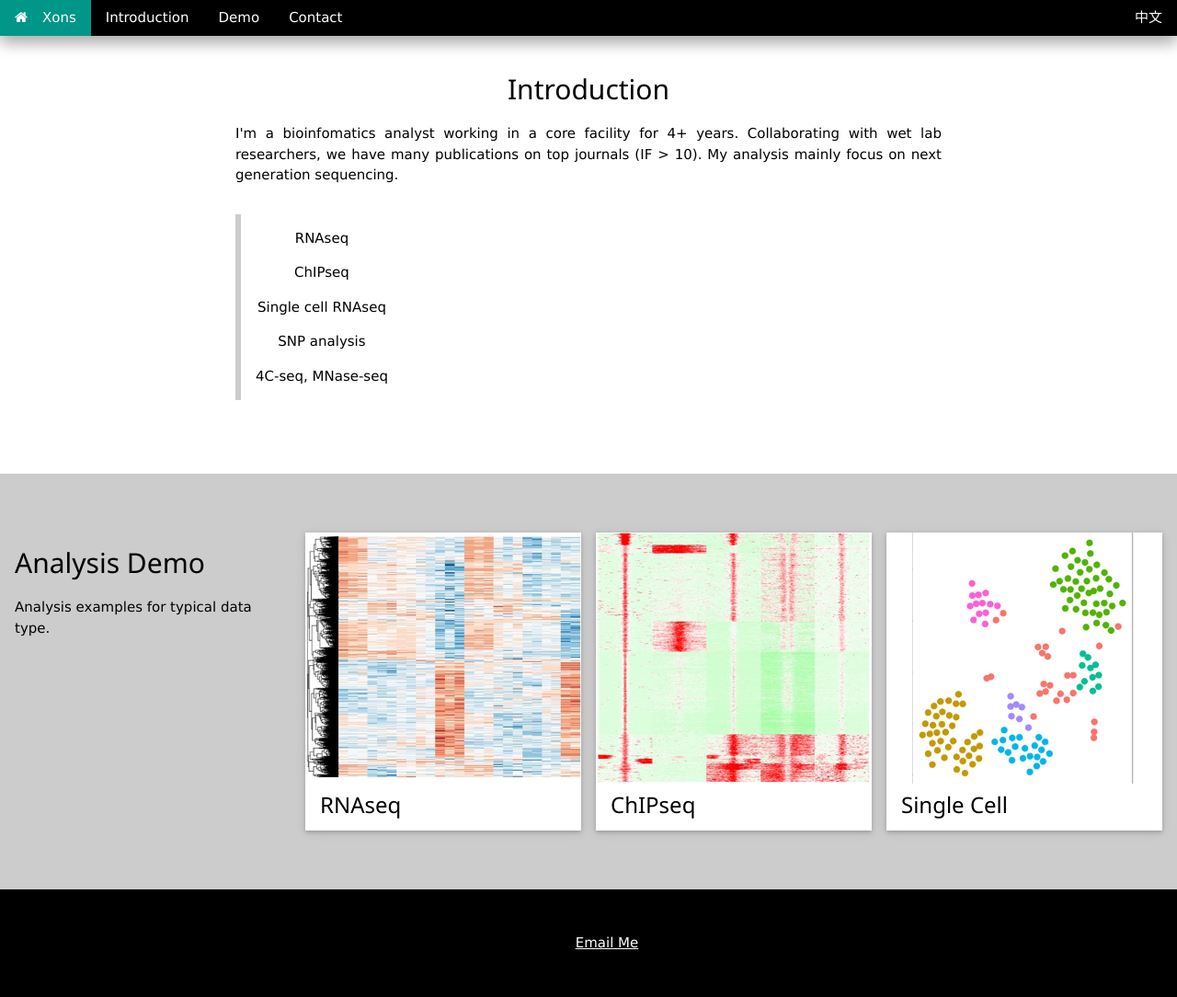
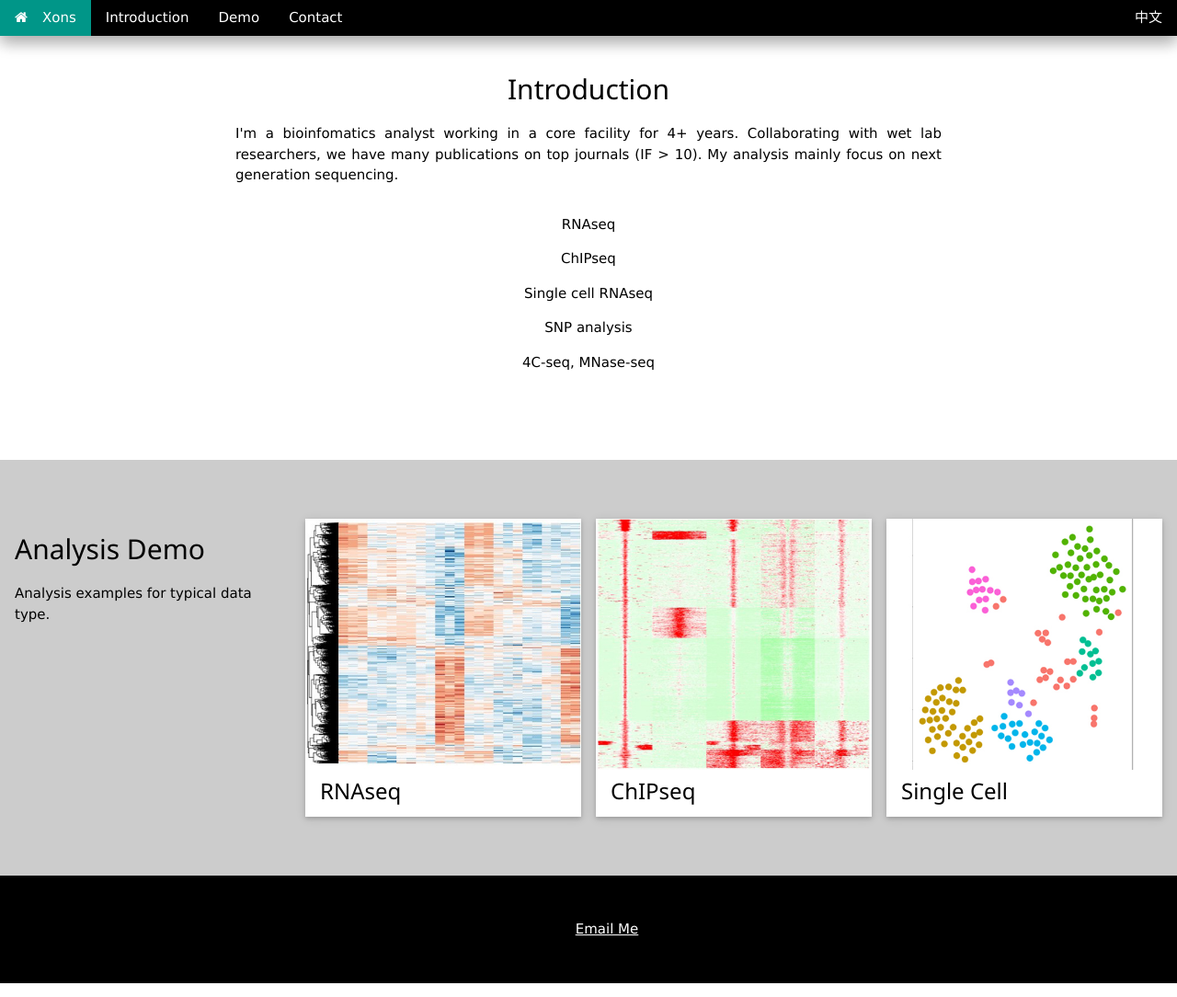
Before and after one commit to xons/xons.github.io, a Jekyll site: the page built from index.html, in a window 1280 px wide and 1084 px high. Shown: the whole window at 92% size. Built offline with Jekyll 4.4.1, drawn with Linux system fonts in a browser that asks for light colours; nearby versions of some CDN libraries; library files that are not in the unit come from our copies.

Commit message:
Update index.html

```diff
--- a/index.html
+++ b/index.html
@@ -10,7 +10,7 @@ title: Xons
         I'm a bioinfomatics analyst working in a core facility for 4+ years. Collaborating with wet lab researchers, we have many publications on top journals (IF > 10).
         My analysis mainly focus on next generation sequencing.
     </p>
-    <div class="w3-panel w3-leftbar w3-left">
+    <div class="w3-panel">
     <p> RNAseq </p>
     <p> ChIPseq </p>
     <p> Single cell RNAseq </p>
```
